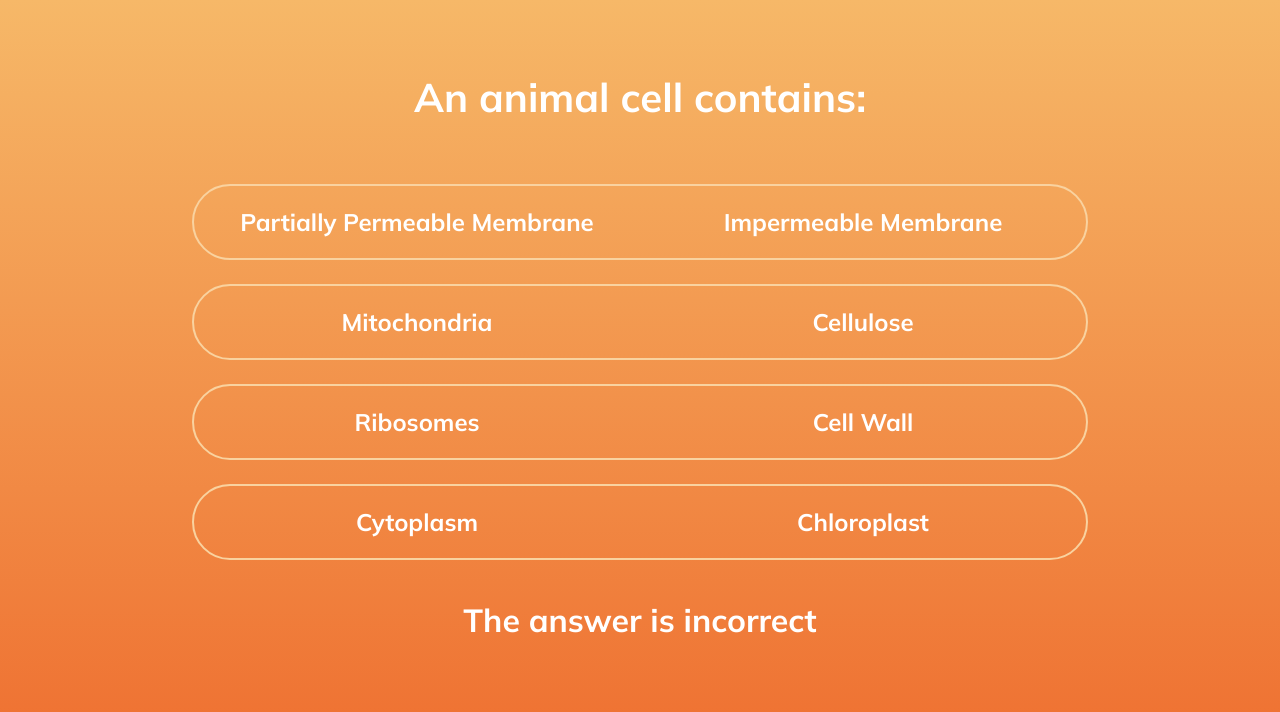
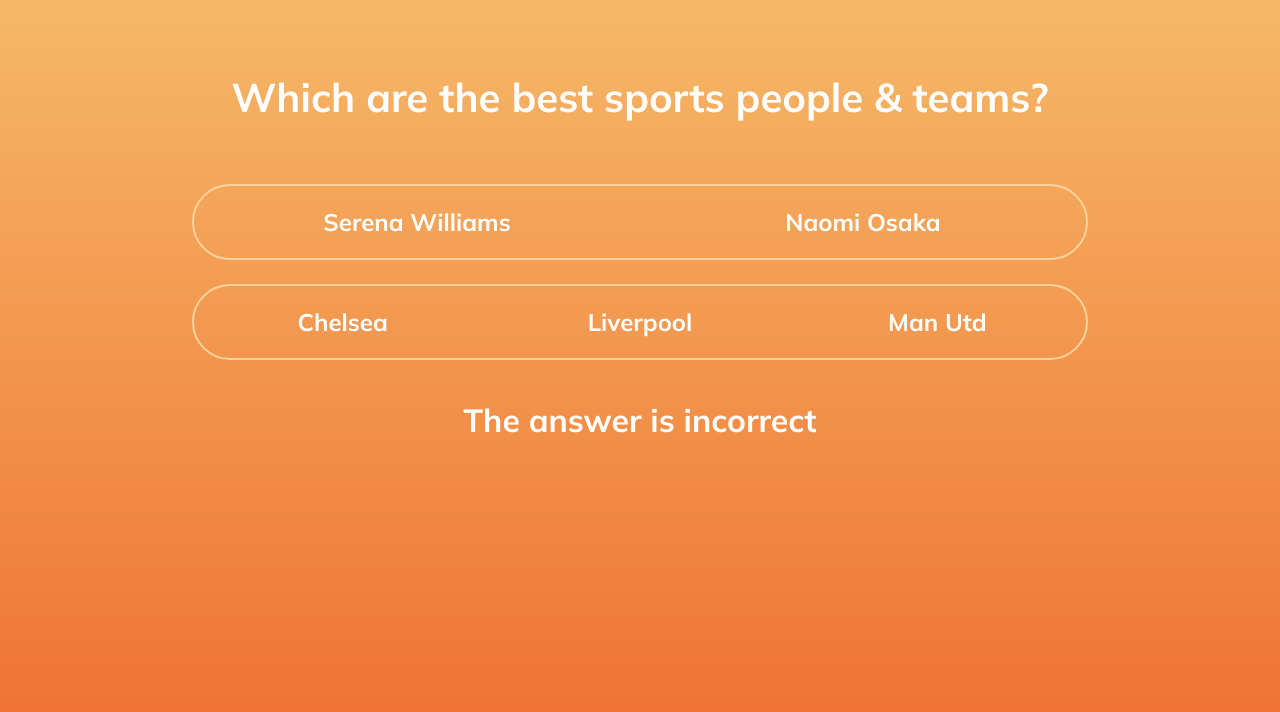
Before and after one commit to Scott-fo/senecalearning-frontend, a React (Create React App) app: page / in a window 1280 px wide. Shown: the top 712 px of the page. Built offline with nearby package versions, Linux system fonts and the light colour scheme.

Commit message:
added allowance for 3 answers

```diff
--- a/src/App.js
+++ b/src/App.js
@@ -1,5 +1,5 @@
 import React from 'react';
-import { Quiz } from './components/Quiz.tsx';
+import { Quiz } from './components/Quiz';
 import "./styles/App.css";
 
 const App = () => {
--- a/src/components/Answers.tsx
+++ b/src/components/Answers.tsx
@@ -2,7 +2,7 @@
 
 interface Props {
   shuffle: (array: any[]) => any[];
-  handleClick: React.MouseEventHandler<HTMLInputElement>;
+  handleClick: (e: any) => void;
   answer: string[];
   id: number;
   correct: boolean;
@@ -26,6 +26,13 @@
         <input className="answer-input" type="radio" value={shuffledArray[1]} id={shuffledArray[1]} name={String(id)} onClick={handleClick} disabled={correct ? true : false}/>
         <label className='answer' htmlFor={shuffledArray[1]}>{shuffledArray[1]}</label>
       </section>
+
+      {shuffledArray.length > 2 &&
+        <section className="answer-section">
+          <input className="answer-input" type="radio" value={shuffledArray[2]} id={shuffledArray[2]} name={String(id)} onClick={handleClick} disabled={correct ? true : false}/>
+          <label className='answer' htmlFor={shuffledArray[2]}>{shuffledArray[2]}</label>
+        </section>
+      }
     </div>
   )
 }
--- a/src/components/Quiz.tsx
+++ b/src/components/Quiz.tsx
@@ -7,8 +7,9 @@
   const [correct, setCorrect] = useState(false);
   const [selectedList, setSelectedList] = useState({});
   const [shuffledAnswers, setShuffledAnswers] = useState<any[]>([]);
-  const correctList = Questions[0].correctAnswers;
-  const answerList = Questions[0].answers;
+  const activeQuestion = Questions[1];
+  const correctList = activeQuestion.correctAnswers;
+  const answerList = activeQuestion.answers;
 
 
 
@@ -43,7 +44,7 @@
     if (JSON.stringify(correctList.sort()) === JSON.stringify(Object.values(selectedList).sort())) {
       setCorrect(true);
       updateColours("linear-gradient(180deg, #76E0C2 0%, #59CADA 100%)", "#A5E7E2", "#4CAD94");
-    } else if ((correctList.filter(item => Object.values(selectedList).includes(item))).length >= 2) {
+    } else if ((correctList.filter(item => Object.values(selectedList).includes(item))).length >= correctList.length / 2) {
       setCorrect(false);
       updateColours("linear-gradient(180deg, #F1B496 0%, #EA806A 100%)", "#F2CBBD", "#E47958");
     } else {
@@ -72,7 +73,7 @@
   return (
     <div className='quiz-wrapper'>
       <div className="quiz-container">
-        <h1 className='question'>{Questions[0].question}</h1>
+        <h1 className='question'>{activeQuestion.question}</h1>
         {answerComponent}
         <h2 className='result'>The answer is {correct ? "correct!" : "incorrect"}</h2>
       </div>
--- a/src/questions.json
+++ b/src/questions.json
@@ -8,5 +8,13 @@
       ["Partially Permeable Membrane", "Impermeable Membrane"],
       ["Mitochondria", "Cellulose"]
     ]
+  },
+  {
+    "question" : "Which are the best sports people & teams?",
+    "correctAnswers" : ["Liverpool", "Serena Williams"],
+    "answers" : [
+      ["Liverpool", "Chelsea", "Man Utd"],
+      ["Serena Williams", "Naomi Osaka"]
+    ]
   }
 ]
```
Lines whose indentation alone changed are shown as unchanged.
